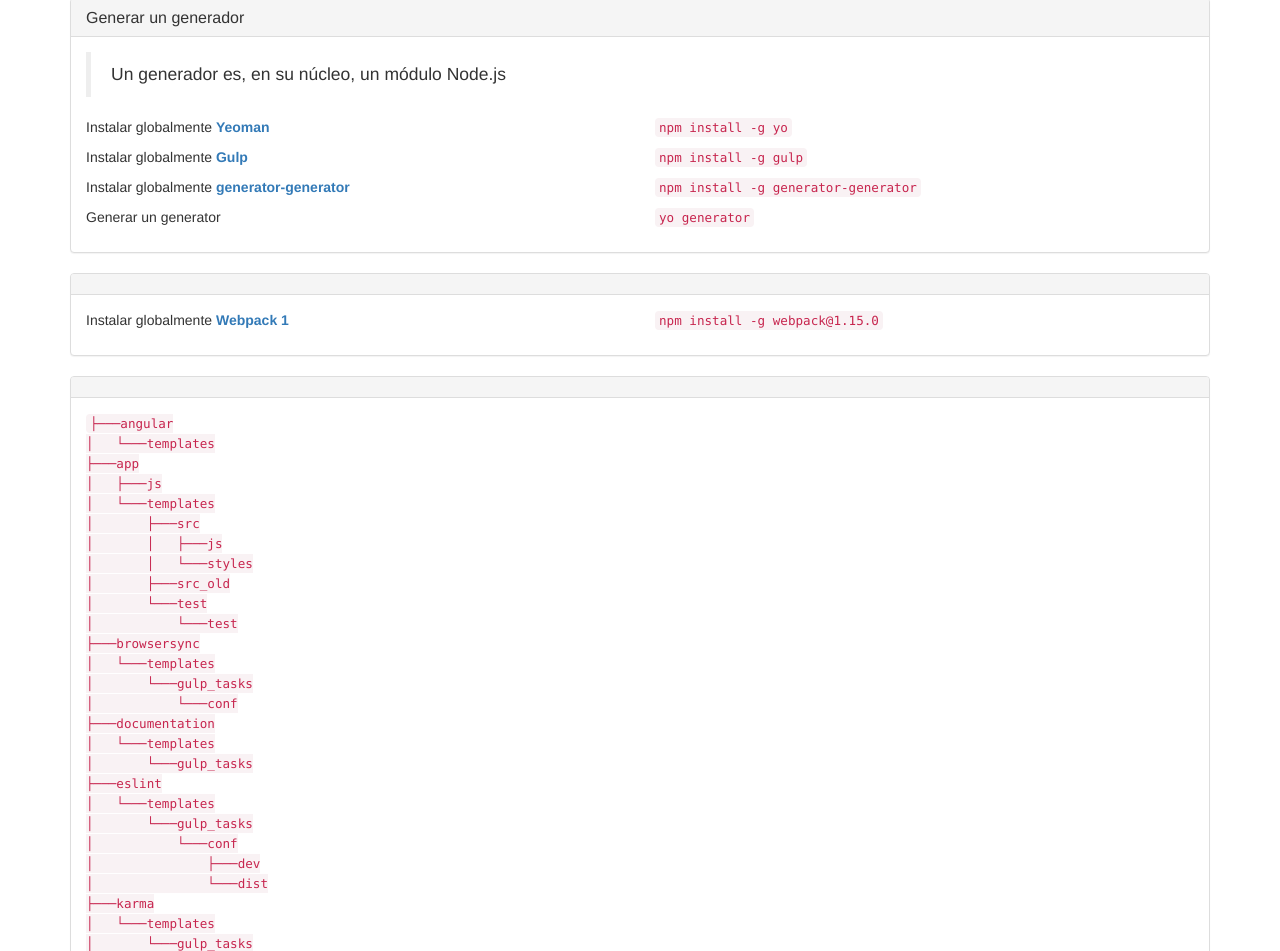
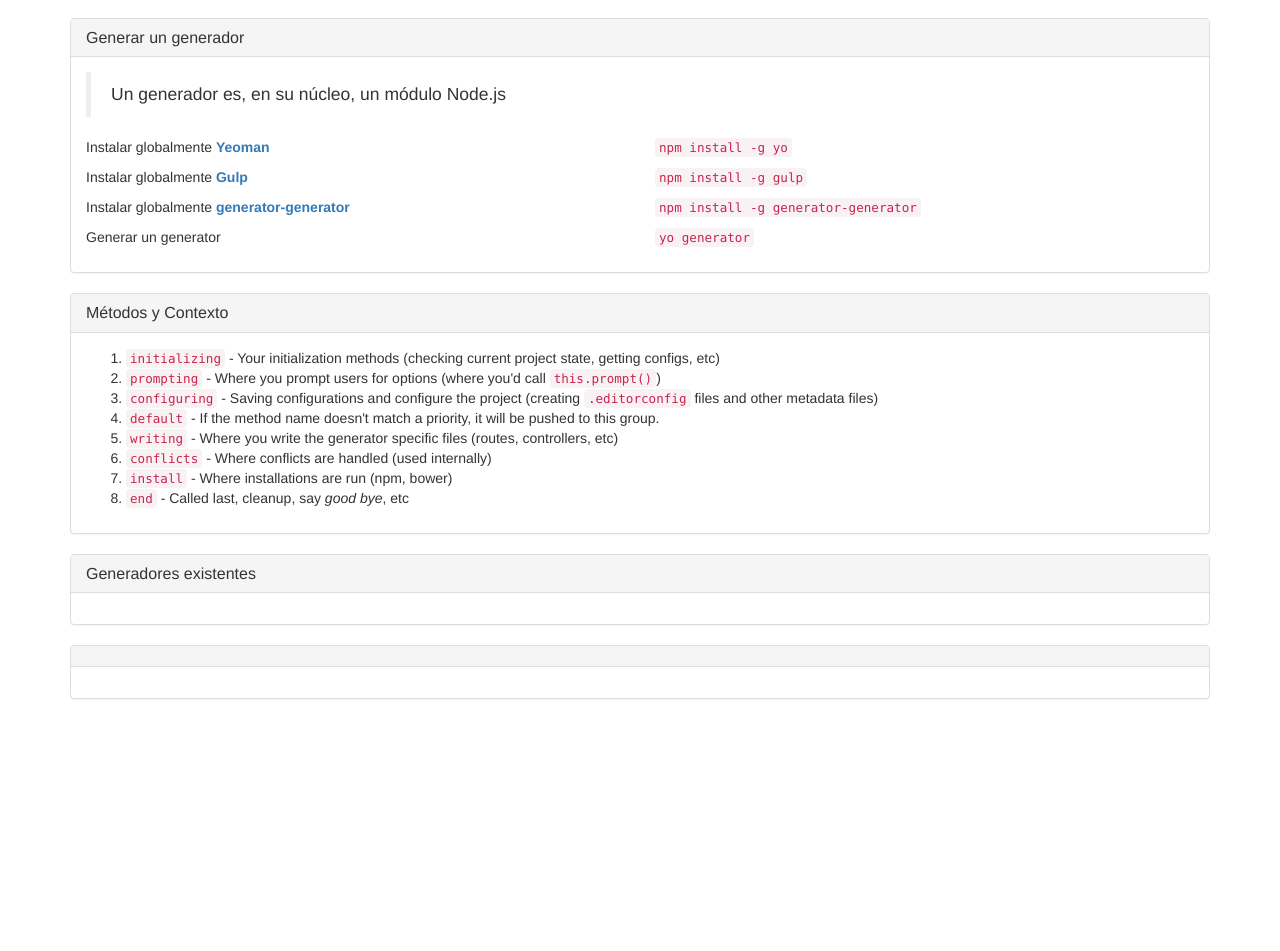
Before and after one commit to lenin-anzen/yeoman-generator, a website: page docs/index.html in a window 1280 px wide. Shown: the part 369-1320 px from the top of the page. After the commit the page ends 1088 px from the top, so only its background shows below. Drawn offline with nearby package versions, Linux system fonts and the light colour scheme.

```diff
--- a/docs/index.html
+++ b/docs/index.html
@@ -14,25 +14,32 @@
                 white-space: -o-pre-wrap;    /* Opera 7 */
                 word-wrap: break-word;       /* Internet Explorer 5.5+ */
             }
+            img.github-ribbon {
+                position: absolute;
+                top: 0;
+                right: 0;
+                border: 0;
+            }
         </style>
     </head>
   <body>
-    <a href="https://github.com/lenin-anzen/yeoman-generator">
-        <img style="position: absolute; top: 0; right: 0; border: 0;" src="https://camo.githubusercontent.com/365986a132ccd6a44c23a9169022c0b5c890c387/68747470733a2f2f73332e616d617a6f6e6177732e636f6d2f6769746875622f726962626f6e732f666f726b6d655f72696768745f7265645f6161303030302e706e67" alt="Fork me on GitHub" data-canonical-src="https://s3.amazonaws.com/github/ribbons/forkme_right_red_aa0000.png">
+    <a href="https://github.com/lenin-anzen/yeoman-generator" target="_blank" title="Fork me on GitHub">
+        <img class="github-ribbon" src="https://camo.githubusercontent.com/365986a132ccd6a44c23a9169022c0b5c890c387/68747470733a2f2f73332e616d617a6f6e6177732e636f6d2f6769746875622f726962626f6e732f666f726b6d655f72696768745f7265645f6161303030302e706e67" alt="Fork me on GitHub" data-canonical-src="https://s3.amazonaws.com/github/ribbons/forkme_right_red_aa0000.png">
     </a>
     <div class="container">
 		<div class="jumbotron">
 			<h1>Yeoman Generator</h1>
 			<h3>Generadores para crear aplicaciones web con:</h3>
-			<p>Angular 1, Gulp, Webpack, ESLint, Karma</p>
+			<p>Angular 1, Gulp, Webpack, ESLint, Karma/Jasmine</p>
 			<ul>
 				<li><a href="#authoring">Generar un generador</a></li>
-				<li><a href="#"></a></li>
+				<li><a href="#methods-context">Métodos y Contexto</a></li>
+				<li><a href="#existing-generators">Generadores existentes</a></li>
 			</ul>
 		</div>
         <div class="panel panel-default" id="authoring">
             <div class="panel-heading">
-                <h3 class="panel-title"><a href="http://yeoman.io/authoring/" target="_blank" title="">Generar un generador</a></h3>
+                <h3 class="panel-title"><a href="http://yeoman.io/authoring/" target="_blank" title="Generar un generador">Generar un generador</a></h3>
             </div>
             <div class="panel-body">
                 <div class="row">
@@ -74,88 +81,42 @@
                 </div>
             </div>
         </div>
-        <div class="panel panel-default" id="">
+        <div class="panel panel-default" id="methods-context">
             <div class="panel-heading">
-                <h3 class="panel-title"><a href="" title=""></a></h3>
+                <h3 class="panel-title"><a href="http://yeoman.io/authoring/running-context.html" target="_blank" title="Métodos y Contexto">Métodos y Contexto</a></h3>
             </div>
             <div class="panel-body">
                 <div class="row">
                     <div class="col-md-12">
-                        <div class="row">
-                            <div class="col-md-6 col-sm-6">
-                                <p>Instalar globalmente <b><a href="https://github.com/webpack/webpack/tree/webpack-1" target="_blank">Webpack 1</a></b></p>
-                            </div>
-                            <div class="col-md-6 col-sm-6">
-                                <code>npm install -g webpack@1.15.0</code>
-                            </div>
-                        </div>
+                        <ol>
+                            <li><code>initializing</code> - Your initialization methods (checking current project state, getting configs, etc)</li>
+                            <li><code>prompting</code> - Where you prompt users for options (where you'd call <code>this.prompt()</code>)</li>
+                            <li><code>configuring</code> - Saving configurations and configure the project (creating <code>.editorconfig</code> files and other metadata files)</li>
+                            <li><code>default</code> - If the method name doesn't match a priority, it will be pushed to this group.</li>
+                            <li><code>writing</code> - Where you write the generator specific files (routes, controllers, etc)</li>
+                            <li><code>conflicts</code> - Where conflicts are handled (used internally)</li>
+                            <li><code>install</code> - Where installations are run (npm, bower)</li>
+                            <li><code>end</code> - Called last, cleanup, say <em>good bye</em>, etc</li>
+                        </ol>
+                    </div>
+                </div>
+            </div>
+        </div>
+        <div class="panel panel-default" id="existing-generators">
+            <div class="panel-heading">
+                <h3 class="panel-title"><a href="http://yeoman.io/generators/" target="_blank" title="Generadores existentes">Generadores existentes</a></h3>
+            </div>
+            <div class="panel-body">
+                <div class="row">
+                    <div class="col-md-4">
+
                     </div>
                 </div>
             </div>
         </div>
         <div class="panel panel-default" id="">
             <div class="panel-heading">
-                <h3 class="panel-title"><a href="" title=""></a></h3>
-            </div>
-            <div class="panel-body">
-                <div class="row">
-                    <div class="col-md-4">
-                        <code>├───angular
-│   └───templates
-├───app
-│   ├───js
-│   └───templates
-│       ├───src
-│       │   ├───js
-│       │   └───styles
-│       ├───src_old
-│       └───test
-│           └───test
-├───browsersync
-│   └───templates
-│       └───gulp_tasks
-│           └───conf
-├───documentation
-│   └───templates
-│       └───gulp_tasks
-├───eslint
-│   └───templates
-│       └───gulp_tasks
-│           └───conf
-│               ├───dev
-│               └───dist
-├───karma
-│   └───templates
-│       └───gulp_tasks
-│           └───conf
-├───package
-│   ├───js
-│   └───templates
-├───projects
-│   └───templates
-│       └───Calculator
-│           ├───src
-│           │   └───js
-│           └───test
-│               └───specs
-│                   └───js
-├───styles
-│   └───templates
-│       └───gulp_tasks
-│           └───conf
-└───webpack
-    └───templates
-        └───gulp_tasks
-            └───conf
-                ├───dev
-                └───dist</code>
-                    </div>
-                </div>
-            </div>
-        </div>
-        <div class="panel panel-default" id="">
-            <div class="panel-heading">
-                <h3 class="panel-title"><a href="" title=""></a></h3>
+                <h3 class="panel-title"><a href="" target="_blank" title=""></a></h3>
             </div>
             <div class="panel-body">
                 <div class="row">
```
Also changed, not shown: package.json (added, +27 -0 lines), .eslintrc.json (added), .travis.yml (added), README.md, 1 other file.
